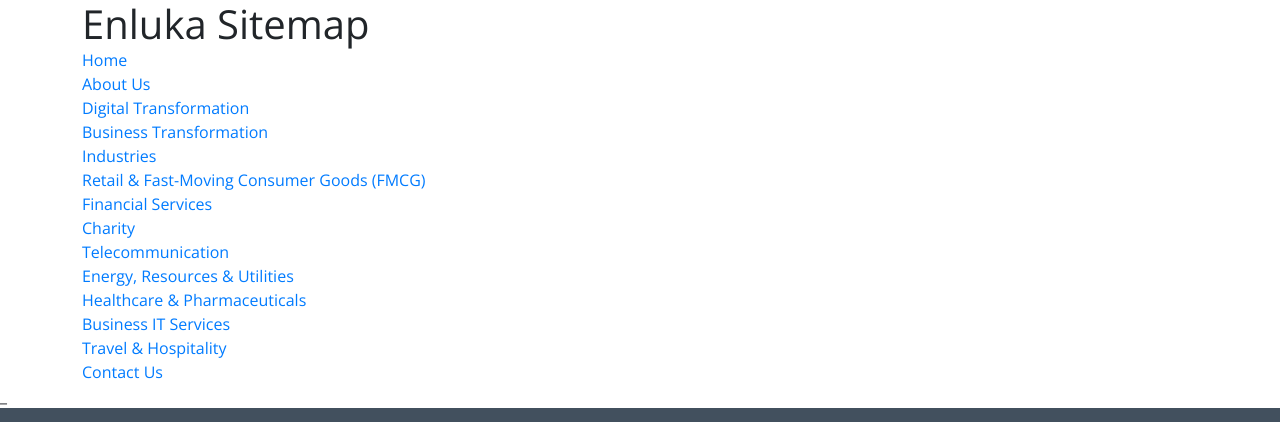
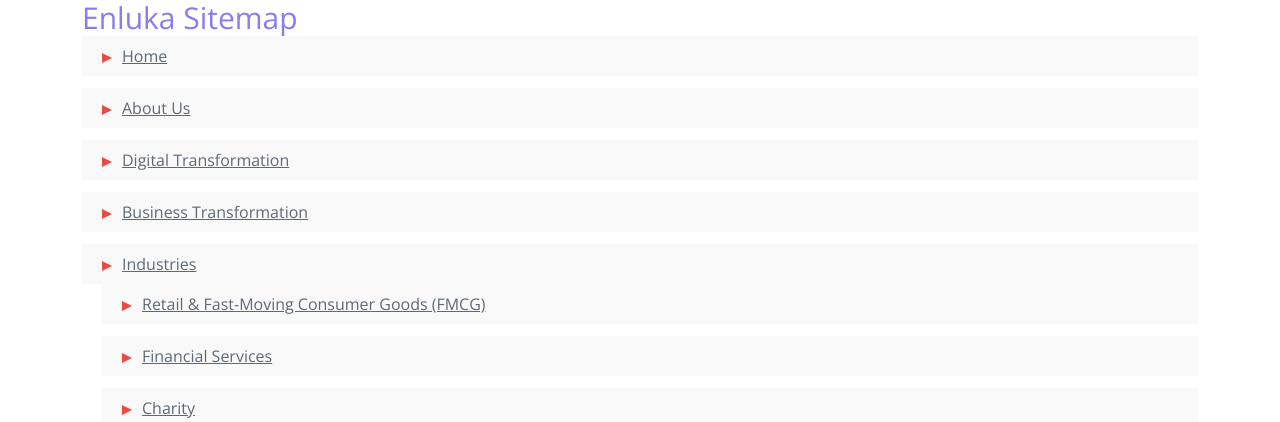
Before and after one commit to tiwiex/enluka_website, a PHP site: page /site-map.php in a window 1280 px wide. Shown: the part 175-597 px from the top of the page. Run offline with PHP 8.4, Linux system fonts and the light colour scheme; some libraries are stand-ins or nearby versions; some web fonts are replaced; grey boxes are pictures that could not be loaded.

Commit message:
formatted the sitemap and css
Added sub ul to css

```diff
--- a/assets/custom/css/custom_e.css
+++ b/assets/custom/css/custom_e.css
@@ -3002,6 +3002,10 @@ a:hover , .btn-link:hover{
     background-color: #fff;
 }
 /************************** Mega Menu ******************************/
+ul ul {
+    margin-left: 20px;
+}
+
 ul {
     list-style: none;
     padding: 0;
--- a/includes/header.php
+++ b/includes/header.php
@@ -35,7 +35,7 @@
     <link href="assets/vendor/owlcarousel/owl.carousel.min.css" rel="stylesheet">
     <link href="assets/vendor/owlcarousel/owl.theme.default.min.css" rel="stylesheet">
     <!-- FABLES CUSTOM CSS FILE -->
-    <link href="assets/custom/css/custom_e.css?v=00016" rel="stylesheet">
+    <link href="assets/custom/css/custom_e.css?v=00017" rel="stylesheet">
     <link href="assets/custom/css/enluka_custom.css" rel="stylesheet">
     <!-- FABLES CUSTOM CSS RESPONSIVE FILE -->
     <link href="assets/custom/css/custom-responsive.css" rel="stylesheet">
--- a/site-map.php
+++ b/site-map.php
@@ -18,8 +18,8 @@ include 'includes/navigation.php';
 ?>
 
 <div class="container">
-<h1>Enluka Sitemap</h1>
-    <ul>
+<h1 class="position-relative font-30 fables-second-text-color">Enluka Sitemap</h1>
+    <ul class="nav fables-blog-cat-list fables-forth-text-color fables-second-hover-color-link">
         <li><a href="/">Home</a></li>
         <li><a href="/about">About Us</a></li>
         <li><a href="/digital_transformation">Digital Transformation</a>
```
